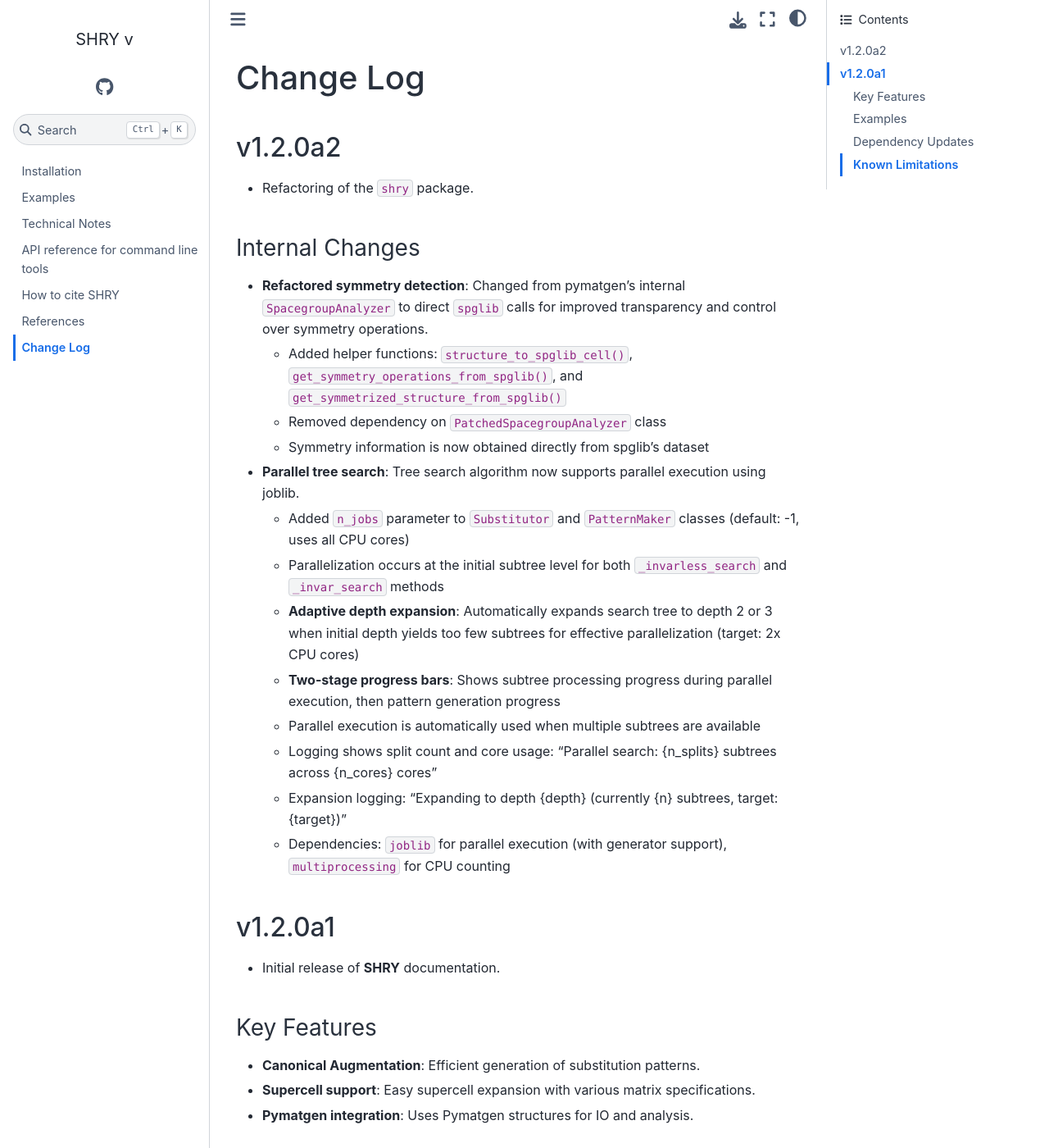
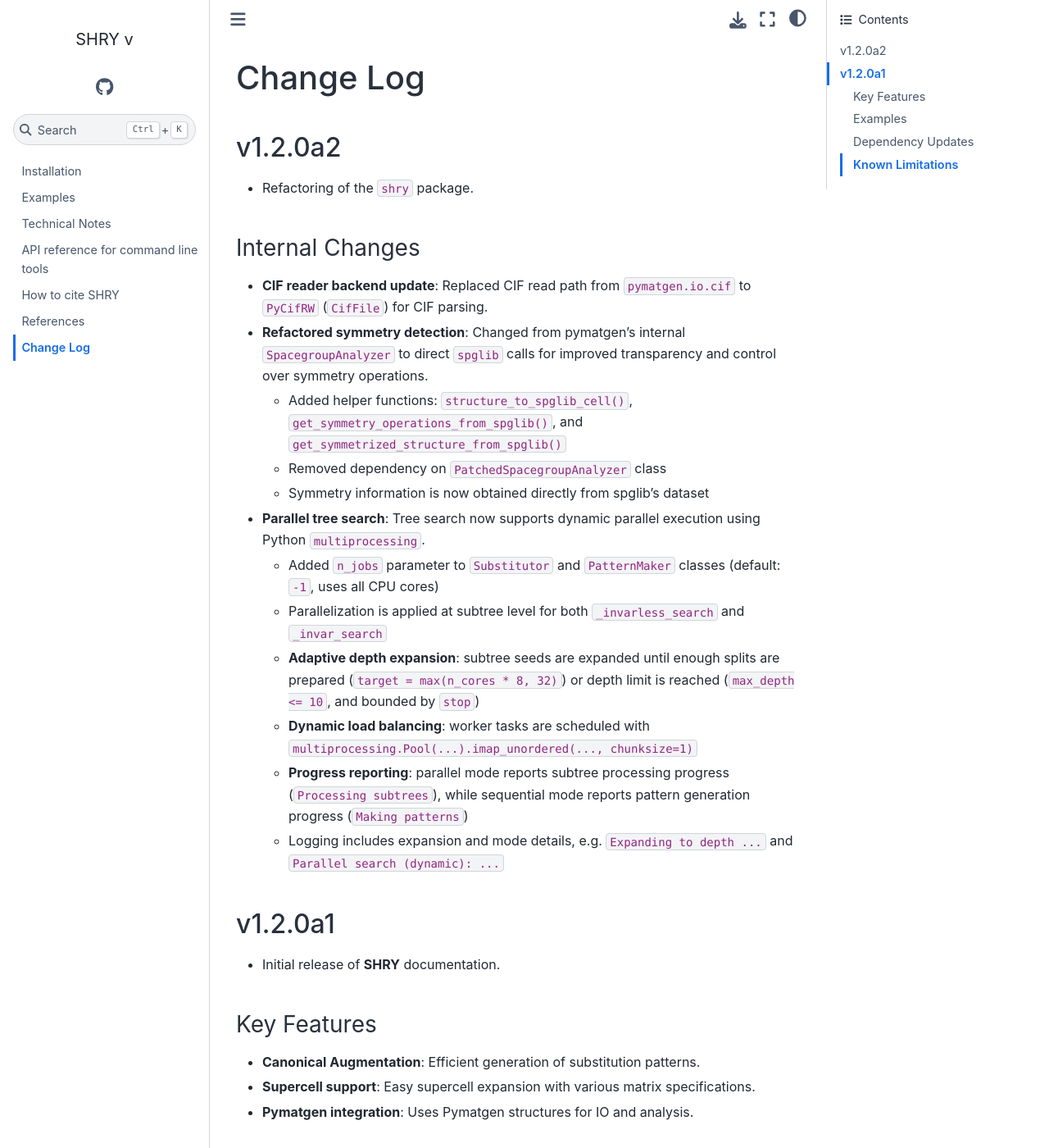
Before and after one commit to shry-project/SHRY, a Sphinx documentation site: the page built from doc/changelog.md, in a window 1280 px wide and 1400 px high. Shown: the whole window at 82% size. Built offline with Sphinx 7.4.7 and the Sphinx Book theme 1.1.4, drawn with Linux system fonts in a browser that asks for light colours; pages that are not in the unit, such as notebooks, are missing from menus.

Commit message:
Updated changelog.md

```diff
--- a/doc/changelog.md
+++ b/doc/changelog.md
@@ -8,20 +8,20 @@
 
 ### Internal Changes
 
+*   **CIF reader backend update**: Replaced CIF read path from `pymatgen.io.cif` to `PyCifRW` (`CifFile`) for CIF parsing.
+
 *   **Refactored symmetry detection**: Changed from pymatgen's internal `SpacegroupAnalyzer` to direct `spglib` calls for improved transparency and control over symmetry operations.
     *   Added helper functions: `structure_to_spglib_cell()`, `get_symmetry_operations_from_spglib()`, and `get_symmetrized_structure_from_spglib()`
     *   Removed dependency on `PatchedSpacegroupAnalyzer` class
     *   Symmetry information is now obtained directly from spglib's dataset
 
-*   **Parallel tree search**: Tree search algorithm now supports parallel execution using joblib.
-    *   Added `n_jobs` parameter to `Substitutor` and `PatternMaker` classes (default: -1, uses all CPU cores)
-    *   Parallelization occurs at the initial subtree level for both `_invarless_search` and `_invar_search` methods
-    *   **Adaptive depth expansion**: Automatically expands search tree to depth 2 or 3 when initial depth yields too few subtrees for effective parallelization (target: 2x CPU cores)
-    *   **Two-stage progress bars**: Shows subtree processing progress during parallel execution, then pattern generation progress
-    *   Parallel execution is automatically used when multiple subtrees are available
-    *   Logging shows split count and core usage: "Parallel search: {n_splits} subtrees across {n_cores} cores"
-    *   Expansion logging: "Expanding to depth {depth} (currently {n} subtrees, target: {target})"
-    *   Dependencies: `joblib` for parallel execution (with generator support), `multiprocessing` for CPU counting
+*   **Parallel tree search**: Tree search now supports dynamic parallel execution using Python `multiprocessing`.
+    *   Added `n_jobs` parameter to `Substitutor` and `PatternMaker` classes (default: `-1`, uses all CPU cores)
+    *   Parallelization is applied at subtree level for both `_invarless_search` and `_invar_search`
+    *   **Adaptive depth expansion**: subtree seeds are expanded until enough splits are prepared (`target = max(n_cores * 8, 32)`) or depth limit is reached (`max_depth <= 10`, and bounded by `stop`)
+    *   **Dynamic load balancing**: worker tasks are scheduled with `multiprocessing.Pool(...).imap_unordered(..., chunksize=1)`
+    *   **Progress reporting**: parallel mode reports subtree processing progress (`Processing subtrees`), while sequential mode reports pattern generation progress (`Making patterns`)
+    *   Logging includes expansion and mode details, e.g. `Expanding to depth ...` and `Parallel search (dynamic): ...`
 
 
 ## v1.2.0a1
```
